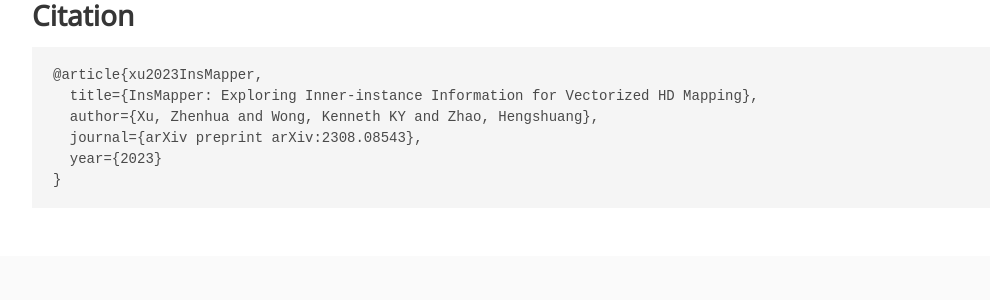
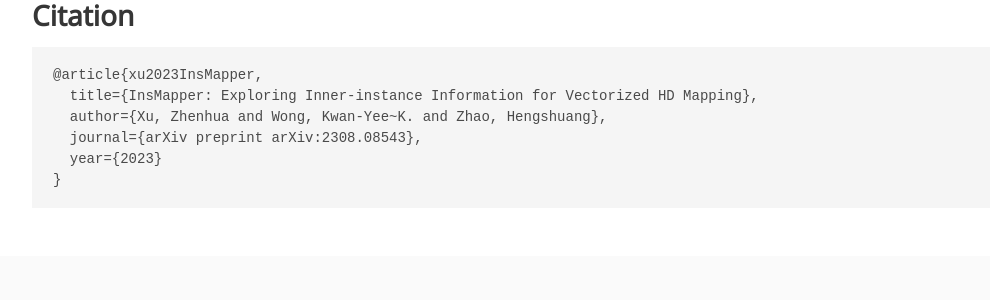
Before and after one commit to TonyXuQAQ/InsMapper, a Jekyll site: the page built from index.md, in a window 1280 px wide and 900 px high, scrolled down 4403 px. Shown: the part 476-776 px from the top of the window, without its empty margins (128-1118 px from the left). Built offline with Jekyll 4.4.1, drawn with Linux system fonts in a browser that asks for light colours; some web fonts are replaced.

Commit message:
Update index.md

````diff
--- a/index.md
+++ b/index.md
@@ -86,7 +86,7 @@
 ```
 @article{xu2023InsMapper,
   title={InsMapper: Exploring Inner-instance Information for Vectorized HD Mapping},
-  author={Xu, Zhenhua and Wong, Kenneth KY and Zhao, Hengshuang},
+  author={Xu, Zhenhua and Wong, Kwan-Yee~K. and Zhao, Hengshuang},
   journal={arXiv preprint arXiv:2308.08543},
   year={2023}
 }
````
